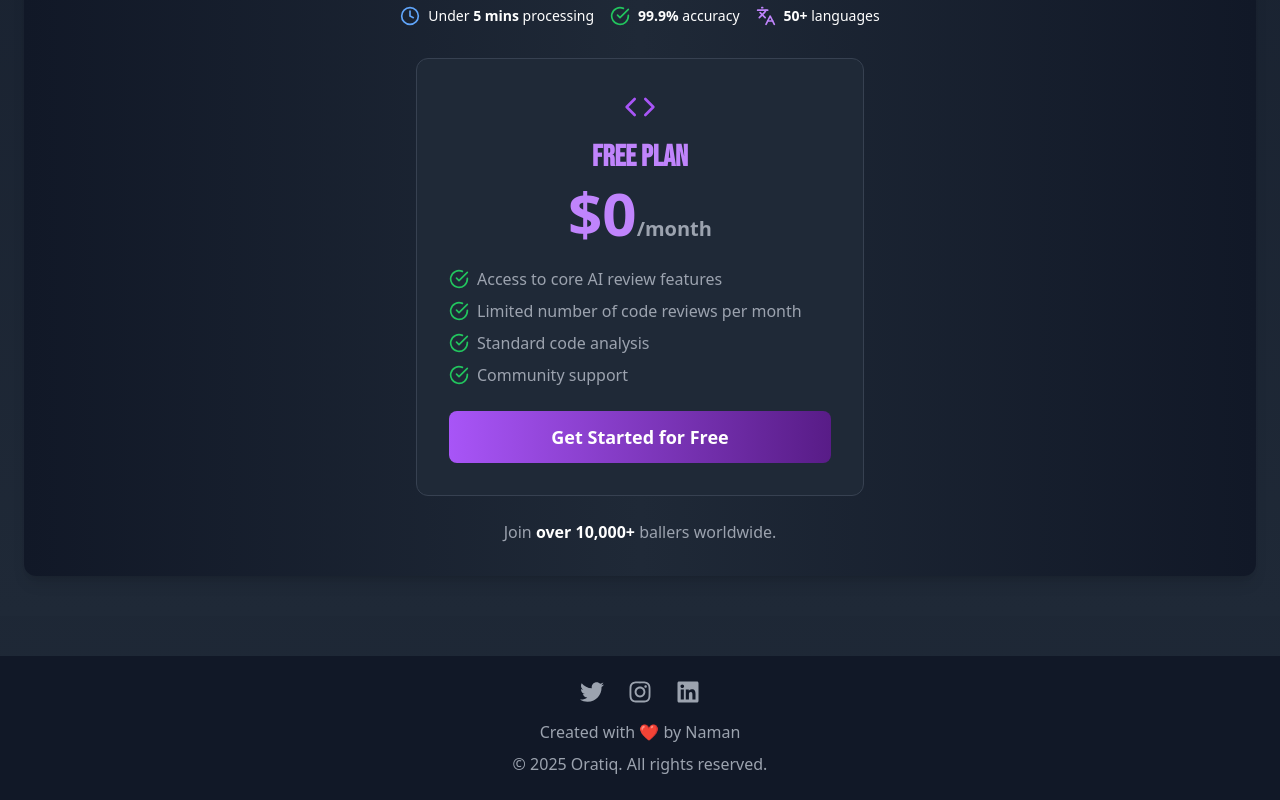
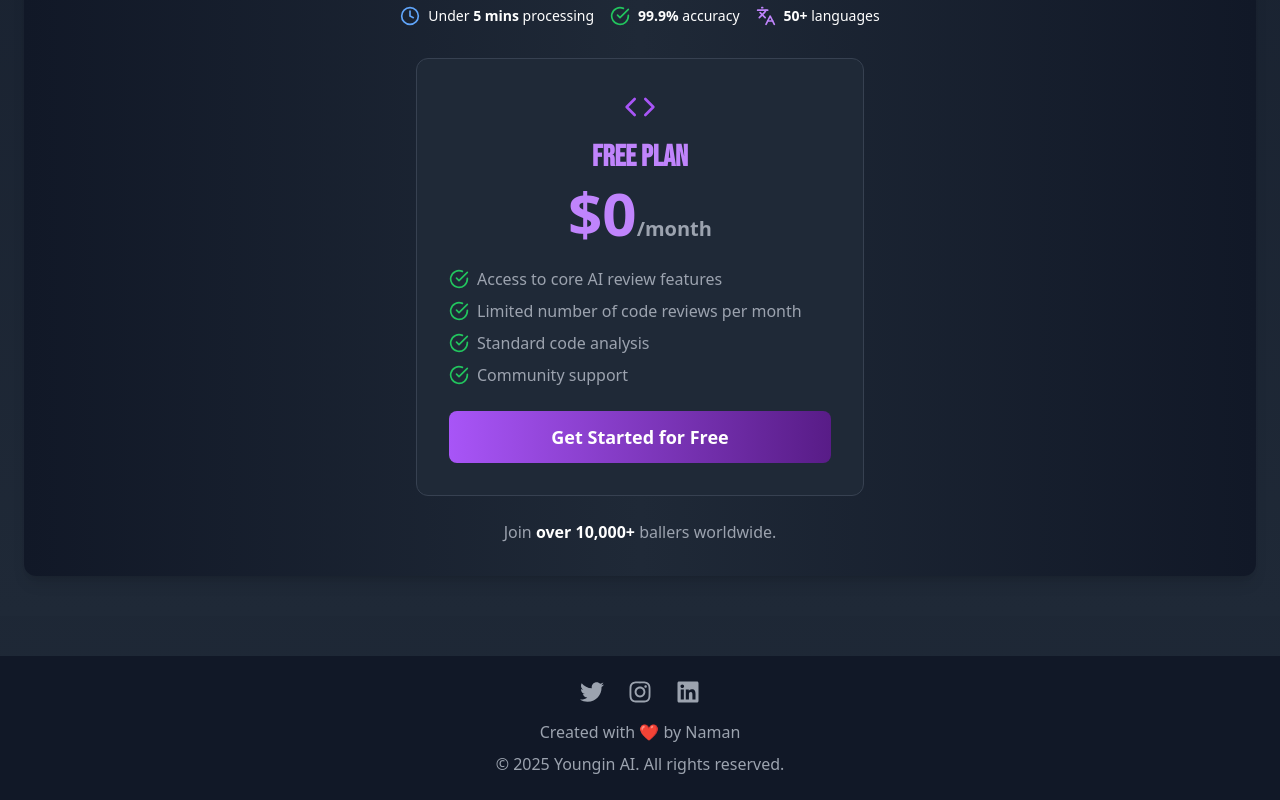
Before and after one commit to OmuNaman/youngin_ai, a React (Vite) app: page / in a window 1280 px wide. Shown: the part 1240-2040 px from the top of the page. Built offline with nearby package versions, Linux system fonts and the light colour scheme.

Commit message:
Trying Better

```diff
--- a/src/App.jsx
+++ b/src/App.jsx
@@ -30,7 +30,7 @@ function App() {
               </a>
             </div>
             <p className="mb-2">Created with ❤️ by Naman</p>
-            <p>© {new Date().getFullYear()} Oratiq. All rights reserved.</p>
+            <p>© {new Date().getFullYear()} Youngin AI. All rights reserved.</p>
           </div>
         </footer>
       </div>
```
